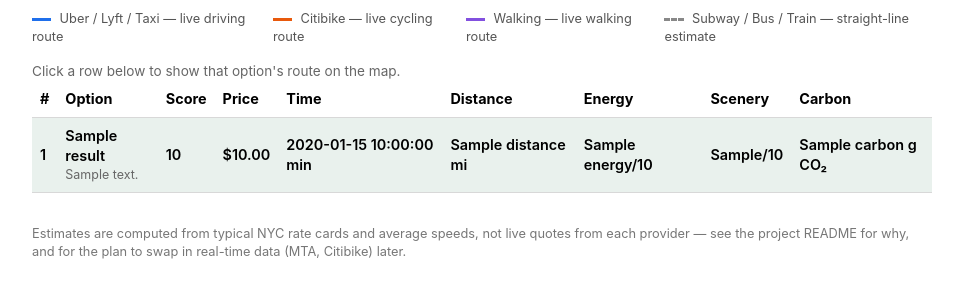
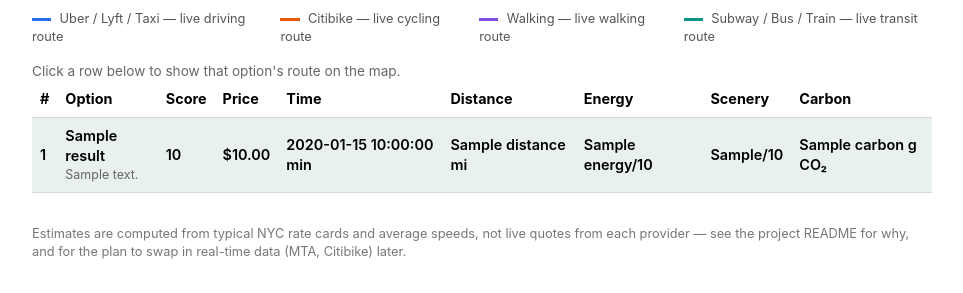
Before and after one commit to AnalyticsInPython/RYDESAVYR, a Flask app: template templates/index.html in a window 1280 px wide. Shown: the part 987-1280 px from the top of the page, without its empty margins (158-1121 px from the left). Run offline with Flask 3, Linux system fonts and the light colour scheme; the template is opened without the code that fills it: most values are stand-ins (such as "Sample title", 1, 10 or a date in 2020); some libraries are stand-ins or nearby versions.

Commit message:
Replace the OSRM/Leaflet map with Google Maps
Swap the results-page map from Leaflet + free OSRM instances to the
Google Maps JavaScript API, now that a Google Maps API key is
available. Route-fetching uses the newer Routes API
(routes.googleapis.com) rather than the older Directions API, called
directly via fetch() and decoded with the geometry library, since the
Directions API isn't enabled on this project (Google's own error
message for it recommends switching to Routes API for new projects).

Transit modes (subway/bus/train) now get real live routes too via
transitPreferences.allowedTravelModes, upgrading them off the
straight-line estimate that was the only option under OSRM.

Requires GOOGLE_MAPS_API_KEY in .env with the Maps JavaScript API and
Routes API enabled on that key's project (see .env.example) — without
it, the map is just hidden and nothing else breaks.

Co-Authored-By: Claude Sonnet 5 <noreply@anthropic.com>
Claude-Session: https://claude.ai/code/session_014DzNrArxgKJ2cRTr1BxPvk

```diff
--- a/app.py
+++ b/app.py
@@ -1,9 +1,12 @@
+import os
 import secrets
 import time
 
 from dotenv import load_dotenv
 
 load_dotenv()
+
+GOOGLE_MAPS_API_KEY = os.environ.get("GOOGLE_MAPS_API_KEY", "")
 
 from flask import Flask, flash, jsonify, redirect, render_template, request, session, url_for
 from geopy.distance import geodesic
@@ -95,6 +98,7 @@ def _render(tiers, results, origin_address, destination_address, origin=None, de
         destination=destination,
         uber_connected=bool(session.get("uber_token")),
         uber_available=uber_client.is_configured(),
+        google_maps_api_key=GOOGLE_MAPS_API_KEY,
     )
 
 
--- a/mta_bus.py
+++ b/mta_bus.py
@@ -221,7 +221,7 @@ def get_bus_option(origin, destination):
         "nature_vibez": 3,
         "carbon": round(150 * details["distance_miles"]),
         "notes": notes,
-        "route_profile": "straight",
+        "route_profile": "transit",
     }
 
 
--- a/mta_subway.py
+++ b/mta_subway.py
@@ -263,7 +263,7 @@ def get_subway_option(origin, destination):
         "nature_vibez": 3,
         "carbon": round(90 * details["distance_miles"]),
         "notes": notes,
-        "route_profile": "straight",
+        "route_profile": "transit",
     }
 
 
--- a/static/style.css
+++ b/static/style.css
@@ -221,9 +221,8 @@ tr.top-pick {
   border-top-color: #8250df;
 }
 
-.legend-swatch.straight {
-  border-top-style: dashed;
-  border-top-color: #888;
+.legend-swatch.transit {
+  border-top-color: #0d9488;
 }
 
 .route-row {
--- a/templates/index.html
+++ b/templates/index.html
@@ -4,8 +4,6 @@
   <meta charset="utf-8">
   <meta name="viewport" content="width=device-width, initial-scale=1">
   <title>RYDESAVYR</title>
-  <link rel="stylesheet" href="https://unpkg.com/leaflet@1.9.4/dist/leaflet.css"
-        integrity="sha256-p4NxAoJBhIIN+hmNHrzRCf9tD/miZyoHS5obTRR9BMY=" crossorigin="">
   <link rel="stylesheet" href="{{ url_for('static', filename='style.css') }}">
 </head>
 <body>
@@ -92,14 +90,14 @@
     <section class="results">
       <h2>Ranked options</h2>
 
-      {% if origin and destination %}
+      {% if origin and destination and google_maps_api_key %}
         <div id="map"></div>
         <p id="map-status" class="hint"></p>
         <div class="map-legend">
           <span><i class="legend-swatch driving"></i> Uber / Lyft / Taxi — live driving route</span>
           <span><i class="legend-swatch cycling"></i> Citibike — live cycling route</span>
           <span><i class="legend-swatch walking"></i> Walking — live walking route</span>
-          <span><i class="legend-swatch straight"></i> Subway / Bus / Train — straight-line estimate</span>
+          <span><i class="legend-swatch transit"></i> Subway / Bus / Train — live transit route</span>
         </div>
         <p class="hint">Click a row below to show that option's route on the map.</p>
       {% endif %}
@@ -324,64 +322,83 @@
     setupAutocomplete('destination_address', 'destination_lat', 'destination_lng');
   </script>
 
-  {% if results and origin and destination %}
-    <script src="https://unpkg.com/leaflet@1.9.4/dist/leaflet.js"
-            integrity="sha256-20nQCchB9co0qIjJZRGuk2/Z9VM+kNiyxNV1lvTlZBo=" crossorigin=""></script>
+  {% if results and origin and destination and google_maps_api_key %}
     <script>
-      (function () {
-        var origin = {{ origin|tojson }};
-        var destination = {{ destination|tojson }};
-        var results = {{ results|tojson }};
+      var RYDESAVYR_ORIGIN = {{ origin|tojson }};
+      var RYDESAVYR_DESTINATION = {{ destination|tojson }};
+      var RYDESAVYR_RESULTS = {{ results|tojson }};
+      var RYDESAVYR_API_KEY = {{ google_maps_api_key|tojson }};
 
-        // Free OSRM instances that actually run distinct routing engines
-        // per mode (unlike the public router.project-osrm.org demo, which
-        // silently returns the car route for every profile name).
-        var PROFILE_META = {
-          driving: { url: 'https://routing.openstreetmap.de/routed-car/route/v1/driving/', color: '#1f6feb', description: 'live driving route' },
-          cycling: { url: 'https://routing.openstreetmap.de/routed-bike/route/v1/driving/', color: '#e8590c', description: 'live cycling route' },
-          walking: { url: 'https://routing.openstreetmap.de/routed-foot/route/v1/driving/', color: '#8250df', description: 'live walking route' },
+      // The Routes API's transitPreferences.allowedTravelModes is a hint,
+      // not a guarantee: if no itinerary matches, Google falls back to its
+      // own best multimodal transit route instead of returning an error,
+      // so Subway/Bus/Train may occasionally show the same route.
+      var RYDESAVYR_TRANSIT_SUBMODES = {
+        subway: ['SUBWAY'],
+        bus: ['BUS'],
+        train: ['TRAIN', 'RAIL'],
+      };
+
+      var RYDESAVYR_TRAVEL_MODE_META = {
+        driving: { travelMode: 'DRIVE', color: '#1f6feb', description: 'live driving route' },
+        cycling: { travelMode: 'BICYCLE', color: '#e8590c', description: 'live cycling route' },
+        walking: { travelMode: 'WALK', color: '#8250df', description: 'live walking route' },
+        transit: { travelMode: 'TRANSIT', color: '#0d9488', description: 'live transit route' },
+      };
+
+      // Calls the newer Routes API (routes.googleapis.com) directly rather
+      // than the Maps JavaScript API's DirectionsService, which depends on
+      // the older, separately-gated "Directions API" product.
+      function fetchRoutePolyline(originLatLng, destinationLatLng, mode) {
+        var meta = RYDESAVYR_TRAVEL_MODE_META[mode.route_profile];
+        var body = {
+          origin: { location: { latLng: { latitude: originLatLng.lat, longitude: originLatLng.lng } } },
+          destination: { location: { latLng: { latitude: destinationLatLng.lat, longitude: destinationLatLng.lng } } },
+          travelMode: meta.travelMode,
         };
+        if (meta.travelMode === 'TRANSIT' && RYDESAVYR_TRANSIT_SUBMODES[mode.key]) {
+          body.transitPreferences = { allowedTravelModes: RYDESAVYR_TRANSIT_SUBMODES[mode.key] };
+        }
 
-        var map = L.map('map');
-        L.tileLayer('https://{s}.tile.openstreetmap.org/{z}/{x}/{y}.png', {
-          maxZoom: 19,
-          attribution: '&copy; <a href="https://www.openstreetmap.org/copyright">OpenStreetMap</a> contributors',
-        }).addTo(map);
+        return fetch('https://routes.googleapis.com/directions/v2:computeRoutes', {
+          method: 'POST',
+          headers: {
+            'Content-Type': 'application/json',
+            'X-Goog-Api-Key': RYDESAVYR_API_KEY,
+            'X-Goog-FieldMask': 'routes.polyline.encodedPolyline',
+          },
+          body: JSON.stringify(body),
+        })
+          .then(function (r) { return r.json(); })
+          .then(function (data) {
+            if (!data.routes || !data.routes.length) return null;
+            return data.routes[0].polyline.encodedPolyline;
+          })
+          .catch(function () { return null; });
+      }
 
-        L.marker(origin).addTo(map).bindPopup('Start');
-        L.marker(destination).addTo(map).bindPopup('Destination');
+      function initRydesavyrMap() {
+        var origin = RYDESAVYR_ORIGIN;
+        var destination = RYDESAVYR_DESTINATION;
+        var results = RYDESAVYR_RESULTS;
+        var originLatLng = { lat: origin[0], lng: origin[1] };
+        var destinationLatLng = { lat: destination[0], lng: destination[1] };
 
-        var bounds = L.latLngBounds([origin, destination]);
+        var bounds = new google.maps.LatLngBounds();
+        bounds.extend(originLatLng);
+        bounds.extend(destinationLatLng);
 
-        // Every mode estimates from this same straight-line distance (see
-        // modes.py), so it's always shown — thin/light as a backdrop, or
-        // thick/dark when the selected mode has no live routing API of its
-        // own (subway, bus, commuter train).
-        var straightLine = L.polyline([origin, destination], {
-          color: '#bbb', weight: 2, dashArray: '6 8',
-        }).addTo(map);
+        var map = new google.maps.Map(document.getElementById('map'), {
+          center: bounds.getCenter(),
+        });
+        map.fitBounds(bounds, 40);
 
-        var activeRouteLayer = null;
-        var routeCache = {};
+        new google.maps.Marker({ position: originLatLng, map: map, label: 'A' });
+        new google.maps.Marker({ position: destinationLatLng, map: map, label: 'B' });
+
         var statusEl = document.getElementById('map-status');
-
-        function fetchRoute(profile) {
-          if (routeCache[profile]) return Promise.resolve(routeCache[profile]);
-          var url = PROFILE_META[profile].url
-            + origin[1] + ',' + origin[0] + ';' + destination[1] + ',' + destination[0]
-            + '?overview=full&geometries=geojson';
-          return fetch(url)
-            .then(function (r) { return r.json(); })
-            .then(function (data) {
-              if (data.code !== 'Ok' || !data.routes.length) return null;
-              var coords = data.routes[0].geometry.coordinates.map(function (c) {
-                return [c[1], c[0]];
-              });
-              routeCache[profile] = coords;
-              return coords;
-            })
-            .catch(function () { return null; });
-        }
+        var activeRequestId = 0;
+        var activeRoutePolyline = null;
 
         function selectRoute(key) {
           var mode = results.find(function (r) { return r.key === key; });
@@ -391,31 +408,33 @@
             row.classList.toggle('selected-route', row.dataset.key === key);
           });
 
-          if (activeRouteLayer) {
-            map.removeLayer(activeRouteLayer);
-            activeRouteLayer = null;
-          }
-
-          var meta = PROFILE_META[mode.route_profile];
-          if (!meta) {
-            straightLine.setStyle({ color: '#333', weight: 5, dashArray: '6 8' });
-            statusEl.textContent = 'Showing ' + mode.label + ': straight-line estimate — no live transit routing API available.';
-            map.fitBounds(bounds, { padding: [40, 40] });
-            return;
-          }
-
-          straightLine.setStyle({ color: '#bbb', weight: 2, dashArray: '6 8' });
+          var meta = RYDESAVYR_TRAVEL_MODE_META[mode.route_profile];
+          var requestId = ++activeRequestId;
           statusEl.textContent = 'Showing ' + mode.label + ': loading route…';
 
-          fetchRoute(mode.route_profile).then(function (coords) {
-            if (!coords) {
-              statusEl.textContent = 'Showing ' + mode.label + ': live route unavailable right now — straight-line reference shown instead.';
-              map.fitBounds(bounds, { padding: [40, 40] });
+          fetchRoutePolyline(originLatLng, destinationLatLng, mode).then(function (encodedPolyline) {
+            if (requestId !== activeRequestId) return; // superseded by a later click
+
+            if (activeRoutePolyline) {
+              activeRoutePolyline.setMap(null);
+              activeRoutePolyline = null;
+            }
+
+            if (!encodedPolyline) {
+              statusEl.textContent = 'Showing ' + mode.label + ': live route unavailable right now.';
+              map.fitBounds(bounds, 40);
               return;
             }
-            activeRouteLayer = L.polyline(coords, { color: meta.color, weight: 4 }).addTo(map);
+
+            var path = google.maps.geometry.encoding.decodePath(encodedPolyline);
+            activeRoutePolyline = new google.maps.Polyline({
+              path: path, strokeColor: meta.color, strokeWeight: 4, map: map,
+            });
+
+            var routeBounds = new google.maps.LatLngBounds();
+            path.forEach(function (point) { routeBounds.extend(point); });
+            map.fitBounds(routeBounds, 40);
             statusEl.textContent = 'Showing ' + mode.label + ': ' + meta.description + '.';
-            map.fitBounds(activeRouteLayer.getBounds().extend(bounds), { padding: [40, 40] });
           });
         }
 
@@ -423,10 +442,11 @@
           row.addEventListener('click', function () { selectRoute(row.dataset.key); });
         });
 
-        map.fitBounds(bounds, { padding: [40, 40] });
         selectRoute(results[0].key);
-      })();
+      }
     </script>
+    <script src="https://maps.googleapis.com/maps/api/js?key={{ google_maps_api_key }}&libraries=geometry&callback=initRydesavyrMap"
+            async></script>
   {% endif %}
 </body>
 </html>
```
Also changed, not shown: modes.py (+4 -6 lines), README.md, 1 other file.
